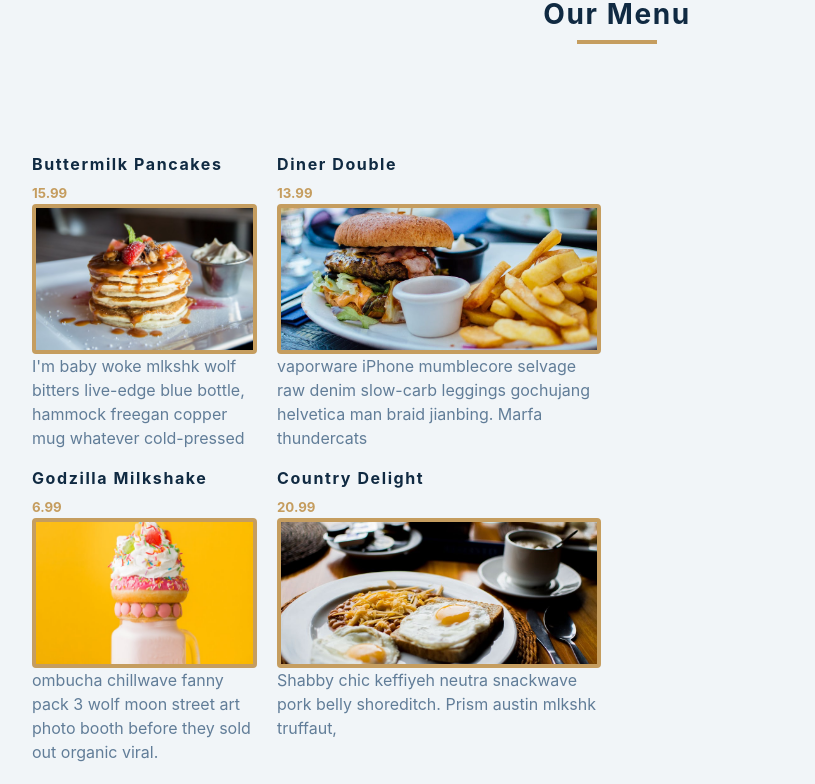
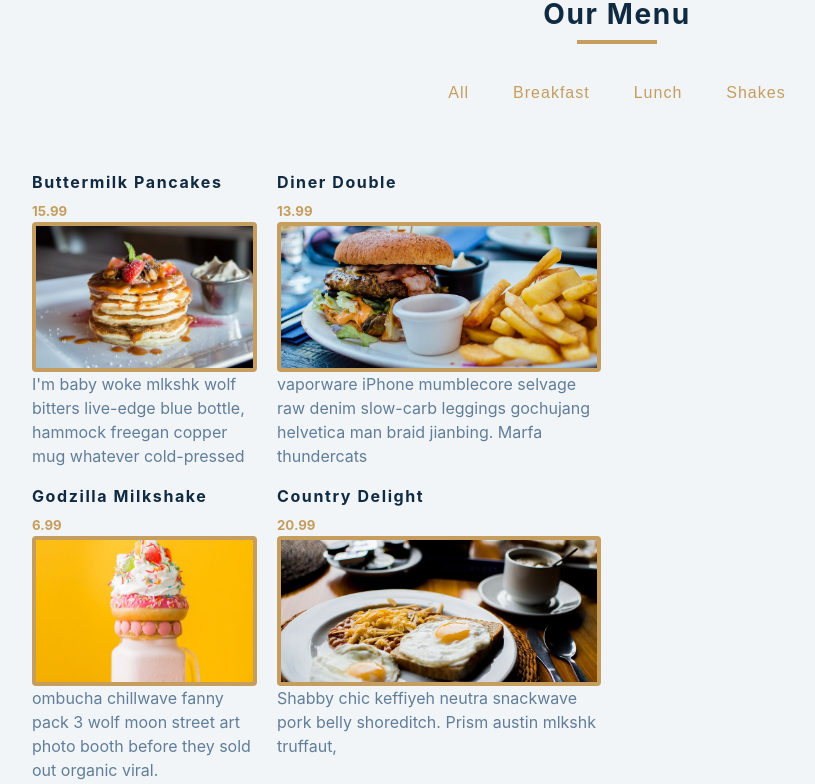
Before and after one commit to NoahThomlison/react-mini-project, a React (Create React App) app in the folder 05-menu/setup/: page / in a window 1280 px wide. Shown: the top 784 px of the page, without its empty margins (23-838 px from the left). Built offline with nearby package versions, Linux system fonts and the light colour scheme.

Commit message:
destructurs props, adds eventlisenters to filter buttons

```diff
--- a/05-menu/setup/src/Categories.js
+++ b/05-menu/setup/src/Categories.js
@@ -1,8 +1,9 @@
 import React from 'react';
 
-const Categories = (props) => {
+const Categories = ({category, changeType}) => {
+
   return (
-    <button className='filter-btn'>{props.catagory}</button>
+    <button className='filter-btn' onClick={() => changeType(category)}>{category}</button>
   )
 };
 
```
